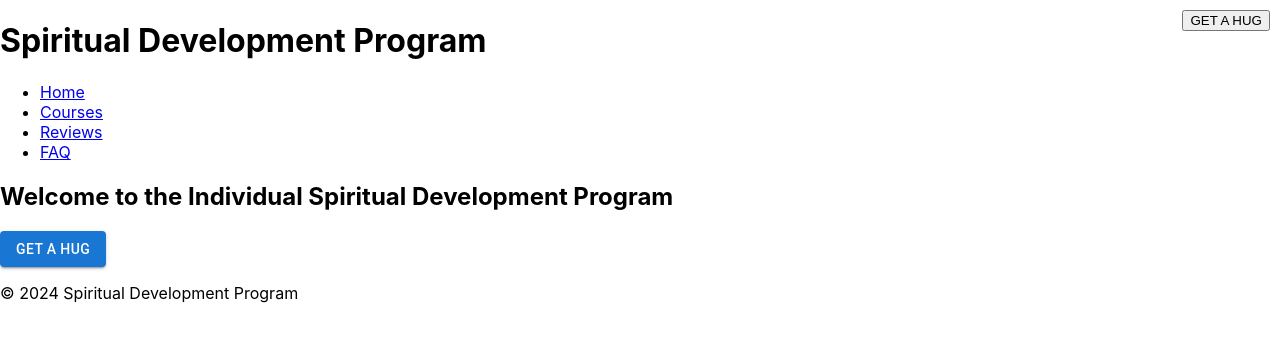
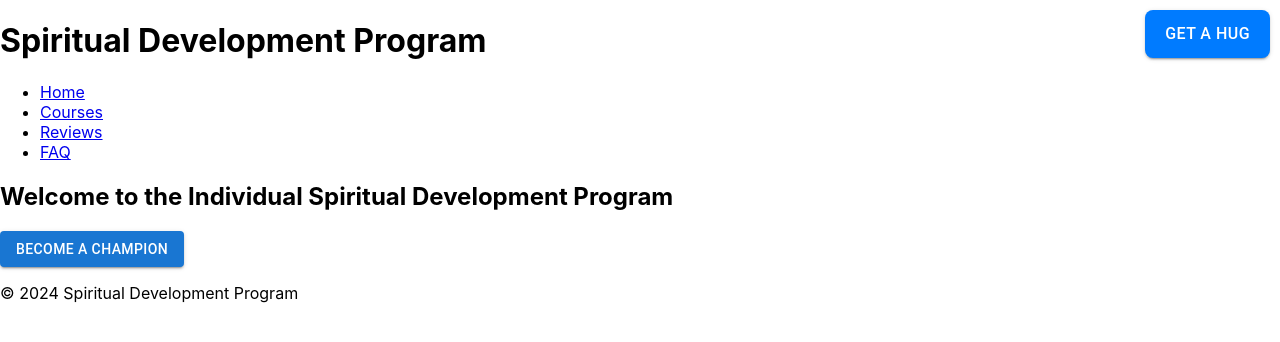
Before and after one commit to AndrePosm/spiritual-development, a React (Create React App) app: page / in a window 1280 px wide. Shown: the top 342 px of the page. Built offline with nearby package versions, Linux system fonts and the light colour scheme; no server answers.

Commit message:
Added advanced styles to PurchaseButton using MUI

```diff
--- a/src/components/PurchaseButton.js
+++ b/src/components/PurchaseButton.js
@@ -1,10 +1,27 @@
 import React from 'react';
+import { Button } from '@mui/material';
 
 function PurchaseButton() {
   return (
-    <button style={{ position: 'fixed', top: '10px', right: '10px' }}>
+    <Button
+      variant="contained"
+      color="primary"
+      sx={{
+        position: 'fixed',
+        top: '10px',
+        right: '10px',
+        padding: '10px 20px',
+        backgroundColor: '#007bff',
+        color: '#fff',
+        '&:hover': {
+          backgroundColor: '#0056b3',
+        },
+        fontSize: '16px',
+        borderRadius: '8px',
+      }}
+    >
       GET A HUG
-    </button>
+    </Button>
   );
 }
 
--- a/src/pages/Home.js
+++ b/src/pages/Home.js
@@ -1,12 +1,11 @@
 import React from 'react';
-import Button from '@mui/material/Button'; // Импорт кнопки из MUI
-
+import Button from '@mui/material/Button';
 function Home() {
   return (
     <div>
       <h2>Welcome to the Individual Spiritual Development Program</h2>
       <Button variant="contained" color="primary">
-        Get a Hug
+        BECOME A CHAMPION
       </Button>
     </div>
   );
```
